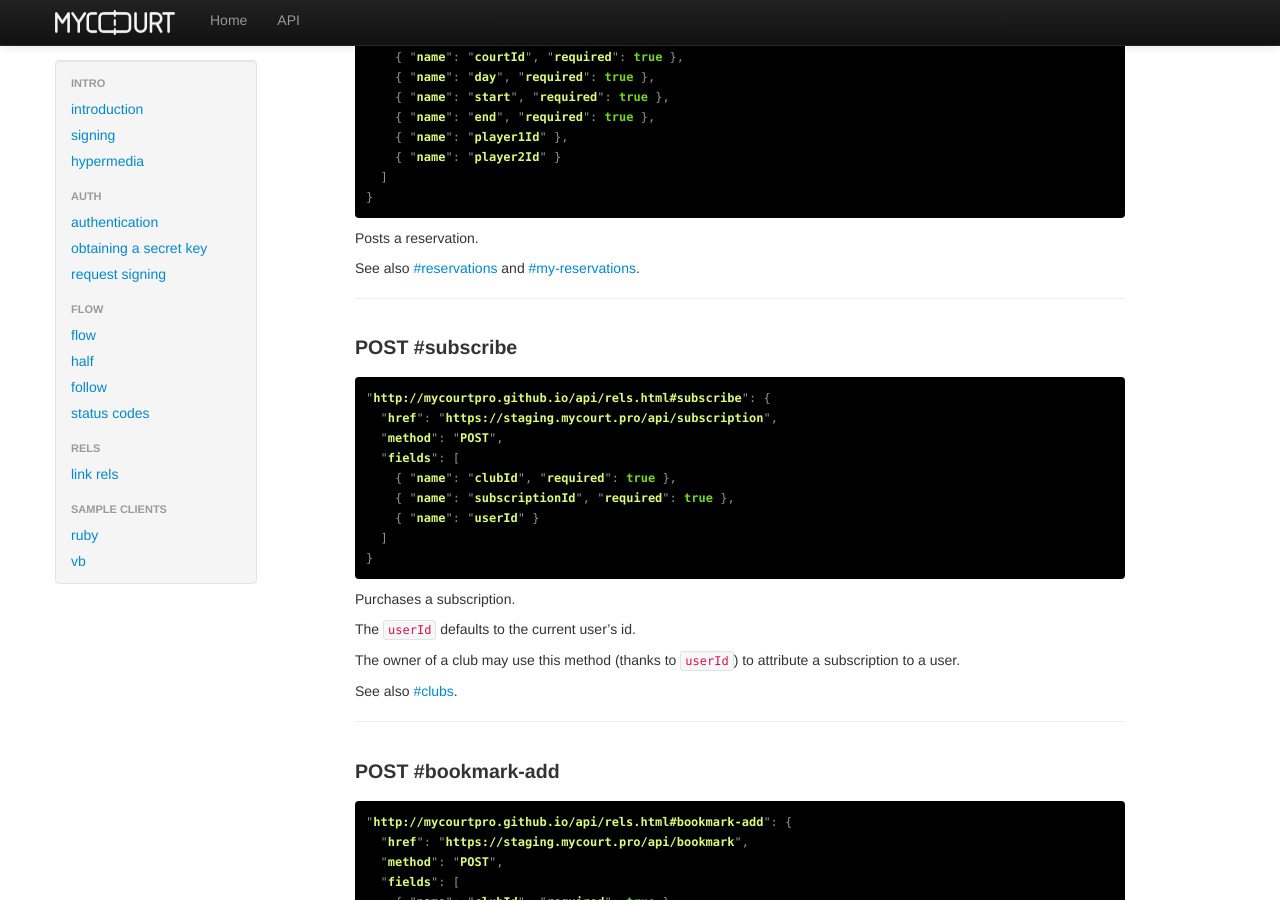
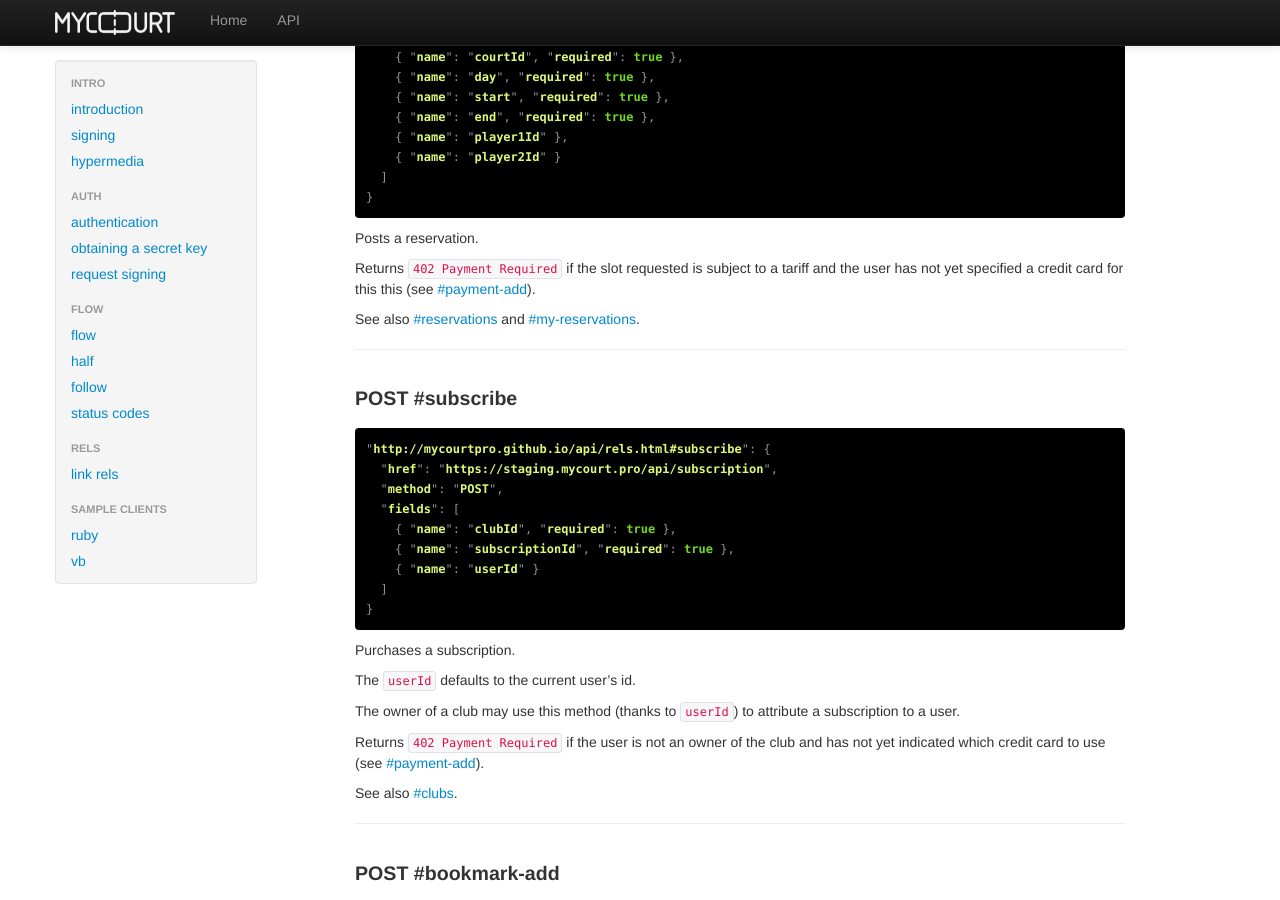
Before and after one commit to mycourtpro/mycourtpro.github.io, a Jekyll site: the page built from api/rels.md, in a window 1280 px wide and 900 px high, scrolled down 2063 px. Built offline with Jekyll 4.4.1, drawn with Linux system fonts in a browser that asks for light colours.

Commit message:
mention occurences of 402 Payment Required

````diff
--- a/api/rels.md
+++ b/api/rels.md
@@ -133,6 +133,8 @@ See also [#clubs](#clubs) and [#reserve](#reserve).
 
 Posts a reservation.
 
+Returns ```402 Payment Required``` if the slot requested is subject to a tariff and the user has not yet specified a credit card for this this (see [#payment-add](#payment-add)).
+
 See also [#reservations](#reservations) and [#my-reservations](#my-reservations).
 
 ---
@@ -156,6 +158,8 @@ Purchases a subscription.
 The ```userId``` defaults to the current user's id.
 
 The owner of a club may use this method (thanks to ```userId```) to attribute a subscription to a user.
+
+Returns ```402 Payment Required``` if the user is not an owner of the club and has not yet indicated which credit card to use (see [#payment-add](#payment-add)).
 
 See also [#clubs](#clubs).
 
````
